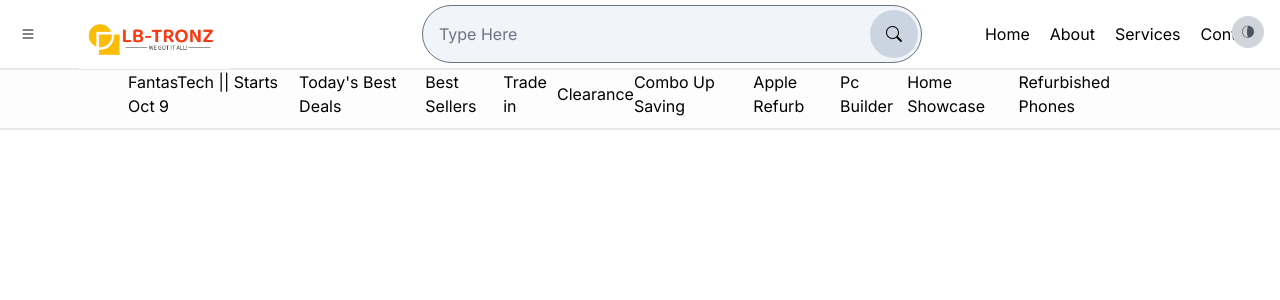
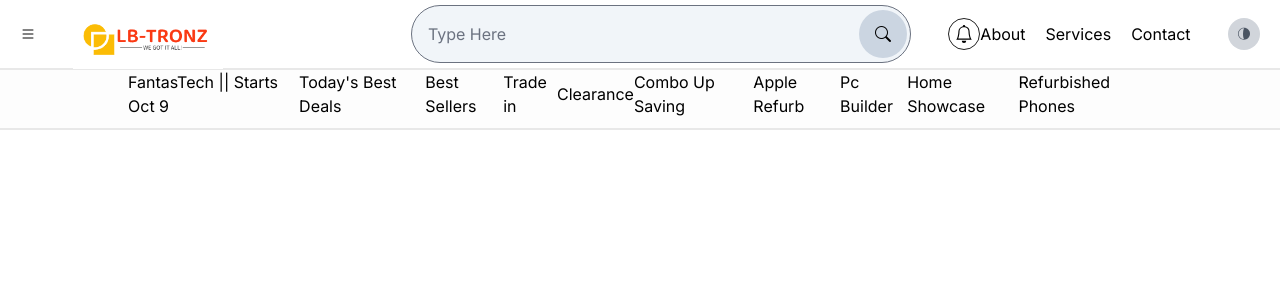
Before and after one commit to MALWICK/Lb-laptops, a Next.js app: page / in a window 1280 px wide. Shown: the top 300 px of the page. Built offline with nearby package versions, Linux system fonts and the light colour scheme.

Commit message:
updated navbar

```diff
--- a/components/homepage/HomeNavbar.css
+++ b/components/homepage/HomeNavbar.css
@@ -113,6 +113,23 @@
   display: block;
 }
 
+.notification {
+  display: block;
+  position: relative;
+  top: auto;
+  left: auto;
+  border-radius: 50%;
+  border: 1px solid #212121;
+  box-sizing: border-box;
+  font-size: 18px;
+  width: 32px;
+  height: 32px;
+  cursor: pointer;
+  display: flex;
+  align-items: center;
+  justify-content: center;
+}
+
 .hove:hover {
 border-bottom: 3px solid #DF3D22;
 }
--- a/components/homepage/HomeNavbar.tsx
+++ b/components/homepage/HomeNavbar.tsx
@@ -1,8 +1,8 @@
 import React, { useEffect, useState } from "react";
 import "bootstrap-icons/font/bootstrap-icons.css";
 import "./HomeNavbar.css";
-import { BsList, BsX , BsSunFill } from "react-icons/bs";
-import {WiMoonAltWaningCrescent2} from "react-icons/wi";
+import { BsList, BsX, BsSunFill, BsBell } from "react-icons/bs";
+import { WiMoonAltWaningCrescent2 } from "react-icons/wi";
 import LogoImg from "@/assets/images/lB-logo.png";
 import Image from "next/image";
 import SearchBar from "./components/searchbar";
@@ -14,7 +14,10 @@ interface HomeNavbarProps {
   toggleDarkMode: () => void;
 }
 
-const HomeNavbar: React.FC<HomeNavbarProps> = ({ isDarkMode, toggleDarkMode }) => {
+const HomeNavbar: React.FC<HomeNavbarProps> = ({
+  isDarkMode,
+  toggleDarkMode,
+}) => {
   const [showMenu, setShowMenu] = useState(false);
 
   // Function to handle menu toggle
@@ -39,7 +42,7 @@ const HomeNavbar: React.FC<HomeNavbarProps> = ({ isDarkMode, toggleDarkMode }) =
   }, []);
 
   return (
-    <div className={`bg-${isDarkMode ? 'black' : 'white'} `}>
+    <div className={`bg-${isDarkMode ? "black" : "white"} `}>
       <nav className="navbar">
         <div className="container">
           <Dropdown />
@@ -49,15 +52,20 @@ const HomeNavbar: React.FC<HomeNavbarProps> = ({ isDarkMode, toggleDarkMode }) =
           <SearchBar />
 
           <div className={`menu ${showMenu ? "show" : ""}`}>
-            <a href="#">Home</a>
-            <a href="#">About</a>
+            <span className="notification">
+              <BsBell />{" "}
+            </span>
+            <div className="loginsign">About</div>
             <a href="#">Services</a>
             <a href="#">Contact</a>
 
             <div></div>
           </div>
-          <button className="fixed top-4 right-4 p-2 rounded-full bg-gray-300 dark:bg-gray-800 text-gray-600 dark:text-gray-200" onClick={toggleDarkMode}>
-            {isDarkMode ? <BsSunFill />: <WiMoonAltWaningCrescent2 />}
+          <button
+            className=" top-4 right-4 p-2 rounded-full bg-gray-300 dark:bg-gray-800 text-gray-600 dark:text-gray-200"
+            onClick={toggleDarkMode}
+          >
+            {isDarkMode ? <BsSunFill /> : <WiMoonAltWaningCrescent2 />}
           </button>
           <div className="hamburger-menu" onClick={handleMenuToggle}>
             {showMenu ? <BsX /> : <BsList />}
```
